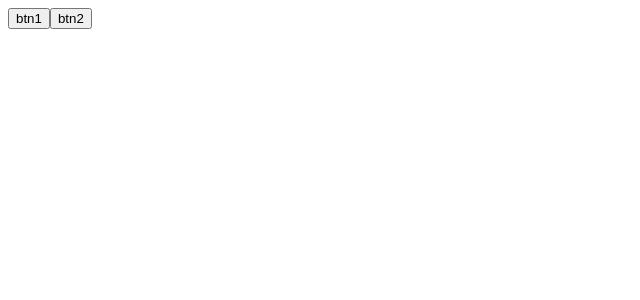
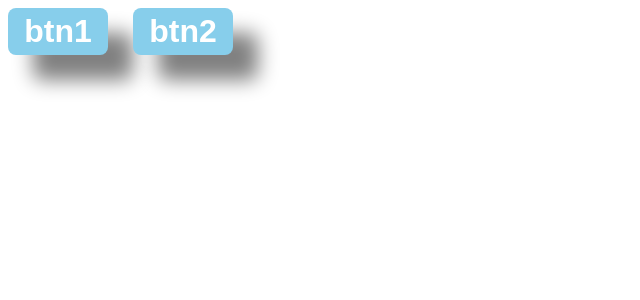
Before and after one commit to champix56/tjspa1-2026-09-09, a React (Vite) app: page / in a window 1280 px wide. Shown: the top 300 px of the page, without its empty margins (0-640 px from the left). Built offline with nearby package versions, Linux system fonts and the light colour scheme.

Commit message:
base de css

```diff
--- /dev/null
+++ b/src/components/ui/Button/Button.css
@@ -0,0 +1,21 @@
+.Button {
+  padding: 5px 10px;
+  font-size: xx-large;
+  font-weight: 900;
+  border: none;
+  border-radius: 8px;
+
+  min-width: 100px;
+  min-height: 30px;
+
+  margin-bottom: 25px;
+  margin-right: 25px;
+
+  box-shadow: 25px 25px 20px grey;
+
+  background-color: skyblue;
+  color: white;
+}
+.Button:hover {
+  box-shadow: 15px 15px 20px grey;
+}
--- a/src/components/ui/Button/Button.tsx
+++ b/src/components/ui/Button/Button.tsx
@@ -1,4 +1,5 @@
 import React from "react";
+import './Button.css'
 interface IButtonProps {
   text: string;
   type?: "submit" | "reset" | "button";
```
